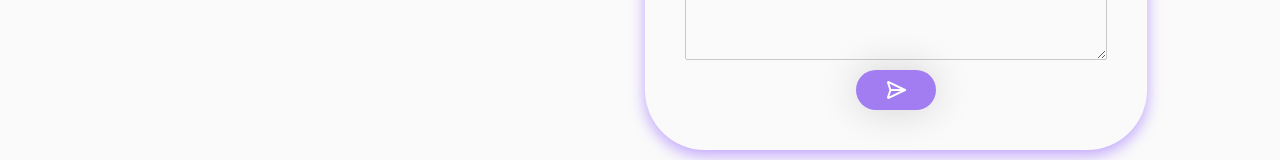
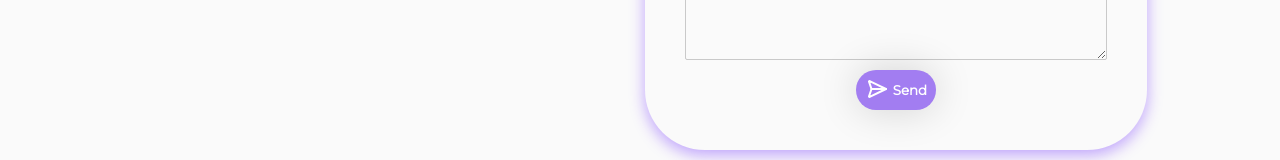
Before and after one commit to GRabinovich/portfolio, a React (Vite) app: page / in a window 1280 px wide. Shown: the part 3725-3885 px from the top of the page. Built offline with nearby package versions, Linux system fonts and the light colour scheme.

Commit message:
Cambios en navbar, modal y botón para enviar formulario

```diff
--- a/src/common/Form.jsx
+++ b/src/common/Form.jsx
@@ -25,7 +25,12 @@ export const Form = ({ form, sendEmail, formData, setFormData, emptyName, emptyE
         {emptyMessage ? <p className="message-incomplete-input">*Complete este campo para poder mandar el mensaje correctamente.</p> : ""}
         <div className="container-send-form-button">
           <button className={`send-form-button ${isDarkMode ? "dark" : ""}`} type="submit" value="Send">
-            <img className="send-icon" src={SendIcon} alt="Send Icon" />
+            <div className="svg-wrapper-1">
+              <div className="svg-wrapper">
+              <img className="send-icon" src={SendIcon} alt="Send Icon" />
+              </div>
+            </div>
+            <span>Send</span>
           </button>
         </div>
       </form>
--- a/src/index.css
+++ b/src/index.css
@@ -40,14 +40,11 @@ body {
 
 ul.navbar-list.open.dark,
 .fullscreen.dark,
-.send-form-button.dark:hover
- {
+.send-form-button.dark:hover {
   background-color: #0e0220;
 }
 
 /* <========================================================== CONFIG GENERAL ==========================================================> */
-
-
 
 /* <========================================================== RESPONSIVE ==========================================================> */
 
@@ -129,10 +126,13 @@ ul.navbar-list.open.dark,
 
 @media screen and (max-width: 1000px) {
   .fullscreen {
-    height: 800px;
     display: flex;
     justify-content: center;
     align-items: center;
+    width: 100%;
+    max-width: 290px;
+    height: auto;
+    padding: 10px;
   }
 
   .modal {
@@ -184,7 +184,8 @@ ul.navbar-list.open.dark,
     justify-content: space-between;
   }
 
-  .navbar-toggle, .navbar-logo {
+  .navbar-toggle,
+  .navbar-logo {
     margin: 0px 10px;
   }
 
@@ -221,9 +222,7 @@ ul.navbar-list.open.dark,
     margin-left: 0px;
     font-size: 12px;
   }
-
 }
-
 
 @media only screen and (max-width: 430px) {
   .title-content-start {
@@ -257,12 +256,6 @@ ul.navbar-list.open.dark,
   .title-projects,
   .title-contact {
     font-size: 20px;
-  }
-
-  .fullscreen {
-    width: 100%;
-    max-width: 290px;
-    height: auto;
   }
 
   .modal {
--- a/src/styles/Contact.css
+++ b/src/styles/Contact.css
@@ -73,8 +73,10 @@
     height: 40px;
     border-radius: 60px;
     background-color: #a27df1;
+    color: white;
     border: none;
     font-weight: 600;
+    font-family: "Montserrat", sans-serif;
     display: flex;
     align-items: center;
     justify-content: center;
@@ -82,42 +84,44 @@
     cursor: pointer;
     transition-duration: 0.3s;
     overflow: hidden;
-    position: relative;
   }
 
-  .send-icon {
-    width: 24px;
-    transition-duration: 0.3s;
+  .send-form-button span {
+    display: block;
+    margin-left: 0.3em;
+    transition: all 0.3s ease-in-out;
   }
 
-  .send-form-button:hover {
-    width: 280px;
-    border-radius: 100px;
-    transition-duration: 0.3s;
-    background-color: #6720ff;
-    align-items: center;
+  .send-form-button svg {
+    display: block;
+    transform-origin: center center;
+    transition: transform 0.3s ease-in-out;
+  }
+
+  .send-form-button:hover .svg-wrapper {
+    animation: fly-1 0.6s ease-in-out infinite alternate;
   }
 
   .send-form-button:hover .send-icon {
-    width: 20px;
-    transition-duration: 0.3s;
-    transform: translateY(200%);
+    transform: translateX(1.2em)  scale(1.1);
   }
 
-  .send-form-button::before {
-    position: absolute;
-    top: -55px;
-    content: "Enviar";
-    color: white;
-    transition-duration: 0.3s;
-    font-size: 4px;
+  .send-form-button:hover span {
+    transform: translateX(5em);
   }
 
-  .send-form-button:hover::before {
-    font-size: 26px;
-    opacity: 1;
-    transform: translateY(60px);
-    transition-duration: 0.3s;
+  .send-form-button:active {
+    transform: scale(0.95);
+  }
+
+  @keyframes fly-1 {
+    from {
+      transform: translateY(0.1em);
+    }
+
+    to {
+      transform: translateY(-0.1em);
+    }
   }
 
   .container-subtitle-contact {
```
